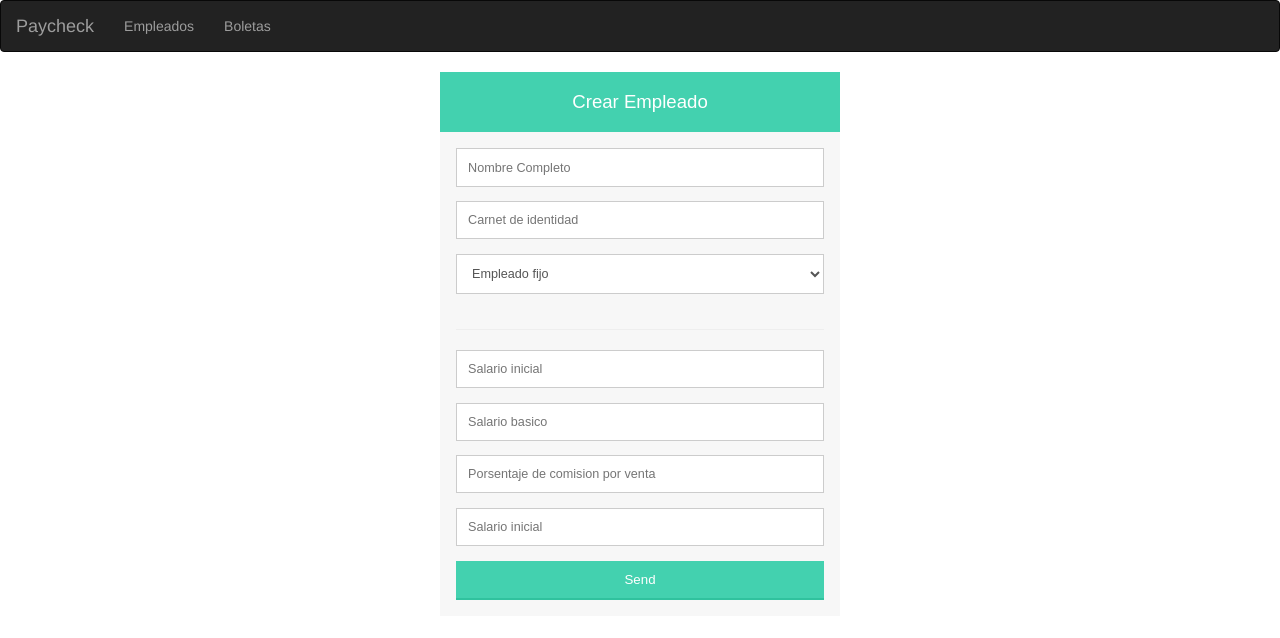
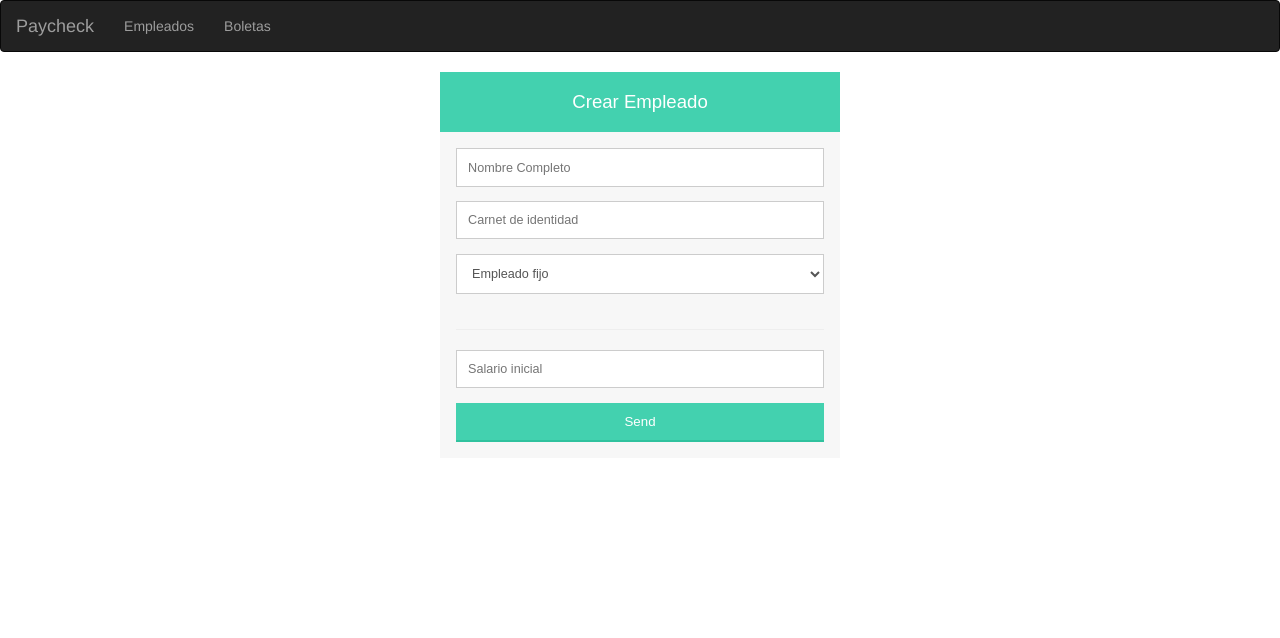
Before and after one commit to Andresxx/paycheck-ui, an Angular app: page /createEmployee in a window 1280 px wide. Shown: the top 638 px of the page. Built offline with nearby package versions, Linux system fonts and the light colour scheme.

Commit message:
add create employee view

```diff
--- a/src/app/app.module.ts
+++ b/src/app/app.module.ts
@@ -1,6 +1,6 @@
 import { BrowserModule } from '@angular/platform-browser';
 import { NgModule } from '@angular/core';
-
+import { FormsModule } from '@angular/forms';
 import { LoginComponent } from '../components/login/login.component';
 import { AppComponent } from './app.component';
 import { AppRoutingModule } from './app-routing/app-routing.module';
@@ -18,7 +18,8 @@ import { PaycheckListComponent } from '../components/paycheck-list/paycheck-list
   ],
   imports: [
     BrowserModule,
-    AppRoutingModule
+    AppRoutingModule,
+    FormsModule
   ],
   providers: [],
   bootstrap: [AppComponent]
--- a/src/components/create-employee/create-employee.component.html
+++ b/src/components/create-employee/create-employee.component.html
@@ -3,26 +3,23 @@
   <form>
     <input type="text" name="field1" placeholder="Nombre Completo" />
     <input type="email" name="field2" placeholder="Carnet de identidad" />
-    <select placeholder="Tipo de empleado">
-      <option value="">Empleado fijo</option>
-      <option value="">Empleado por comision </option>
-      <option value="">Empleado parcial</option>
+    <select id="usertype" [(ngModel)]='employee.type' name="type">
+      <option value="fijo">Empleado fijo</option>
+      <option value="comision">Empleado por comision </option>
+      <option value="parcial">Empleado parcial</option>
     </select>
     <hr>
-    <!-- empleado fijo -->
-    <div>
-      <input type="email" name="field2" placeholder="Salario inicial" />
+    <div *ngIf="employee.type == 'fijo'">
+      <input type="number" name="field3" placeholder="Salario inicial" />
     </div>
-    <!-- empleado comision -->
-    <div>
-      <input type="email" name="field2" placeholder="Salario basico" />
-      <input type="email" name="field2" placeholder="Porsentaje de comision por venta" />
+    <div *ngIf="employee.type == 'comision'">
+      <input type="number" name="field4" placeholder="Salario basico" />
+      <input type="number" name="field5" placeholder="Porsentaje de comision por venta" />
     </div>
-    <!-- empleado parcial -->
-    <div>
-      <input type="email" name="field2" placeholder="Salario inicial" />
+    <div *ngIf="employee.type == 'parcial'">
+      <input type="number" name="field6" placeholder="Salario inicial" />
     </div>
 
-    <input type="submit" value="Send" />
+    <input type="submit" value="Send" (click)="print()" />
   </form>
 </div>
--- a/src/components/create-employee/create-employee.component.ts
+++ b/src/components/create-employee/create-employee.component.ts
@@ -7,9 +7,22 @@ import { Component, OnInit } from '@angular/core';
 })
 export class CreateEmployeeComponent implements OnInit {
 
+  public employeeType:string;
+  public employee:any;
   constructor() { }
 
   ngOnInit() {
+    this.employee = {
+      name : '',
+      ci : '',
+      type : 'fijo',
+    }
+    // this.employeeType = "tiempo completo";
+  }
+
+
+  print(){
+    console.log(this.employee)
   }
 
 }
```
Also changed, not shown: src/services/employee.service.ts (added).
